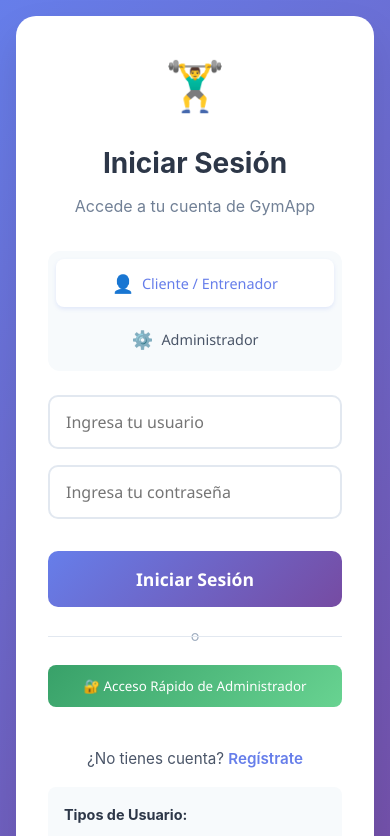
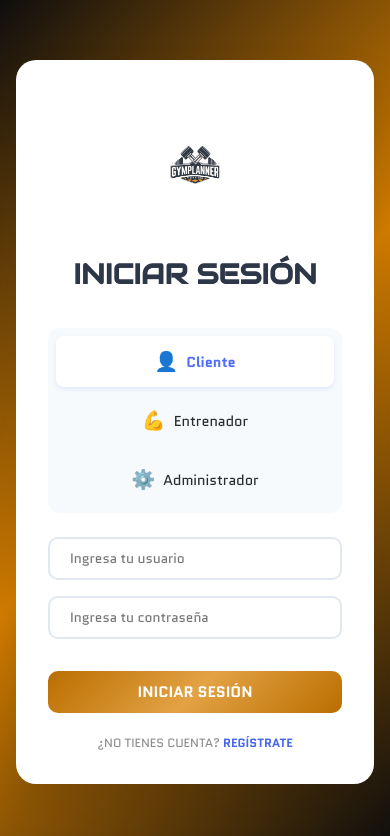
Before and after one commit to sebastoons/gym-app, a React (Vite) app in the folder frontend/: page /login in a window 390 px wide. Shown: the top 836 px of the page. Built offline with nearby package versions, Linux system fonts and the light colour scheme.

Commit message:
camiobs en acceso y base de datos

```diff
--- a/frontend/src/components/Login.jsx
+++ b/frontend/src/components/Login.jsx
@@ -10,7 +10,7 @@ const Login = () => {
   });
   const [error, setError] = useState('');
   const [loading, setLoading] = useState(false);
-  const [isAdminLogin, setIsAdminLogin] = useState(false);
+  const [selectedUserType, setSelectedUserType] = useState('cliente');
 
   const { login } = useAuth();
   const navigate = useNavigate();
@@ -38,21 +38,25 @@ const Login = () => {
     setLoading(false);
   };
 
-  const handleAdminQuickLogin = () => {
-    setFormData({
-      username: 'admin',
-      password: 'admin123'
-    });
-    setIsAdminLogin(true);
+  const handleUserTypeChange = (userType) => {
+    setSelectedUserType(userType);
+    setFormData({ username: '', password: '' });
+    setError('');
   };
 
   return (
     <div className="login-container">
       <div className="login-box">
         <div className="login-logo-container">
-          <div className="login-logo">🏋️‍♂️</div>
+          {/* Logo placeholder - aquí puedes poner tu logo real */}
+          <div className="login-logo-image">
+            <img
+              src="/logo.svg"           // Ruta relativa desde public
+              alt="GymApp Logo"
+              className="login-logo-img"
+            />
+          </div>
           <h2 className="login-title">Iniciar Sesión</h2>
-          <p className="login-subtitle">Accede a tu cuenta de GymApp</p>
         </div>
 
         {/* Selector de tipo de usuario */}
@@ -60,37 +64,30 @@ const Login = () => {
           <div className="login-user-types">
             <button
               type="button"
-              className={`login-user-type ${!isAdminLogin ? 'active' : ''}`}
-              onClick={() => {
-                setIsAdminLogin(false);
-                setFormData({ username: '', password: '' });
-                setError('');
-              }}
+              className={`login-user-type ${selectedUserType === 'cliente' ? 'active' : ''}`}
+              onClick={() => handleUserTypeChange('cliente')}
             >
               <span className="login-user-icon">👤</span>
-              Cliente / Entrenador
+              Cliente
             </button>
             <button
               type="button"
-              className={`login-user-type ${isAdminLogin ? 'active' : ''}`}
-              onClick={() => {
-                setIsAdminLogin(true);
-                setFormData({ username: 'admin', password: 'admin123' });
-                setError('');
-              }}
+              className={`login-user-type ${selectedUserType === 'entrenador' ? 'active' : ''}`}
+              onClick={() => handleUserTypeChange('entrenador')}
+            >
+              <span className="login-user-icon">💪</span>
+              Entrenador
+            </button>
+            <button
+              type="button"
+              className={`login-user-type ${selectedUserType === 'administrador' ? 'active' : ''}`}
+              onClick={() => handleUserTypeChange('administrador')}
             >
               <span className="login-user-icon">⚙️</span>
               Administrador
             </button>
           </div>
         </div>
-
-        {isAdminLogin && (
-          <div className="login-admin-notice">
-            <p>🔐 <strong>Acceso de Administrador</strong></p>
-            <p>Credenciales pre-cargadas para acceso administrativo</p>
-          </div>
-        )}
 
         {error && <div className="login-error">{error}</div>}
 
@@ -103,8 +100,7 @@ const Login = () => {
               onChange={handleChange}
               required
               className="login-input"
-              placeholder={isAdminLogin ? "admin (pre-cargado)" : "Ingresa tu usuario"}
-              readOnly={isAdminLogin}
+              placeholder="Ingresa tu usuario"
             />
           </div>
 
@@ -116,15 +112,14 @@ const Login = () => {
               onChange={handleChange}
               required
               className="login-input"
-              placeholder={isAdminLogin ? "admin123 (pre-cargado)" : "Ingresa tu contraseña"}
-              readOnly={isAdminLogin}
+              placeholder="Ingresa tu contraseña"
             />
           </div>
 
           <button
             type="submit"
             disabled={loading}
-            className={`login-button ${isAdminLogin ? 'admin' : ''}`}
+            className="login-button"
           >
             {loading ? (
               <>
@@ -132,43 +127,14 @@ const Login = () => {
                 Iniciando sesión...
               </>
             ) : (
-              <>
-                {isAdminLogin ? '🔐 ' : ''}
-                Iniciar Sesión {isAdminLogin ? 'como Administrador' : ''}
-              </>
+              'Iniciar Sesión'
             )}
           </button>
         </form>
 
-        {!isAdminLogin && (
-          <>
-            <div className="login-divider">
-              <span>o</span>
-            </div>
-
-            <button
-              type="button"
-              onClick={handleAdminQuickLogin}
-              className="login-admin-access"
-            >
-              🔐 Acceso Rápido de Administrador
-            </button>
-          </>
-        )}
-
         <p className="login-register-link">
           ¿No tienes cuenta? <a href="/register" className="login-link">Regístrate</a>
         </p>
-
-        {/* Información de roles */}
-        <div className="login-roles-info">
-          <h4>Tipos de Usuario:</h4>
-          <ul>
-            <li><strong>Cliente:</strong> Reserva clases, gestiona membresías</li>
-            <li><strong>Entrenador:</strong> Maneja clases y seguimiento</li>
-            <li><strong>Administrador:</strong> Control total del sistema</li>
-          </ul>
-        </div>
       </div>
     </div>
   );
--- a/frontend/src/components/Register.jsx
+++ b/frontend/src/components/Register.jsx
@@ -15,6 +15,7 @@ const Register = () => {
     role: 'cliente' // Por defecto cliente
   });
   const [error, setError] = useState('');
+  const [fieldErrors, setFieldErrors] = useState({});
   const [loading, setLoading] = useState(false);
 
   const { register } = useAuth();
@@ -25,15 +26,70 @@ const Register = () => {
       ...formData,
       [e.target.name]: e.target.value
     });
+    // Limpiar error del campo cuando el usuario empieza a escribir
+    if (fieldErrors[e.target.name]) {
+      setFieldErrors({ ...fieldErrors, [e.target.name]: null });
+    }
+    // Limpiar error general
+    if (error) {
+      setError('');
+    }
+  };
+
+  const validateForm = () => {
+    const errors = {};
+
+    // Validar nombre
+    if (!formData.first_name.trim()) {
+      errors.first_name = 'El nombre es requerido';
+    }
+
+    // Validar apellido
+    if (!formData.last_name.trim()) {
+      errors.last_name = 'El apellido es requerido';
+    }
+
+    // Validar username
+    if (!formData.username.trim()) {
+      errors.username = 'El nombre de usuario es requerido';
+    } else if (formData.username.length < 3) {
+      errors.username = 'Mínimo 3 caracteres';
+    }
+
+    // Validar email
+    const emailRegex = /^[^\s@]+@[^\s@]+\.[^\s@]+$/;
+    if (!formData.email.trim()) {
+      errors.email = 'El email es requerido';
+    } else if (!emailRegex.test(formData.email)) {
+      errors.email = 'Formato de email inválido';
+    }
+
+    // Validar contraseña
+    if (!formData.password) {
+      errors.password = 'La contraseña es requerida';
+    } else if (formData.password.length < 8) {
+      errors.password = 'Mínimo 8 caracteres';
+    }
+
+    // Validar confirmación de contraseña
+    if (formData.password !== formData.password_confirm) {
+      errors.password_confirm = 'Las contraseñas no coinciden';
+    }
+
+    return errors;
   };
 
   const handleSubmit = async (e) => {
     e.preventDefault();
     setLoading(true);
     setError('');
+    setFieldErrors({});
 
-    if (formData.password !== formData.password_confirm) {
-      setError('Las contraseñas no coinciden');
+    // Validación del lado del cliente
+    const errors = validateForm();
+    if (Object.keys(errors).length > 0) {
+      setFieldErrors(errors);
+      setError('Por favor corrige los errores');
       setLoading(false);
       return;
     }
@@ -43,10 +99,33 @@ const Register = () => {
     if (result.success) {
       navigate('/dashboard');
     } else {
-      setError(typeof result.error === 'object' ?
-        Object.values(result.error).flat().join(', ') :
-        result.error
-      );
+      // Manejar errores del servidor
+      if (typeof result.error === 'object') {
+        const backendErrors = {};
+        let errorMessages = [];
+
+        Object.keys(result.error).forEach(key => {
+          const errorValue = result.error[key];
+          const errorText = Array.isArray(errorValue) ? errorValue.join(', ') : errorValue;
+
+          // Mapear errores comunes
+          if (key === 'username') {
+            backendErrors.username = 'Usuario ya registrado';
+            errorMessages.push('El nombre de usuario ya existe');
+          } else if (key === 'email') {
+            backendErrors.email = 'Email ya registrado';
+            errorMessages.push('El email ya está en uso');
+          } else {
+            backendErrors[key] = errorText;
+            errorMessages.push(errorText);
+          }
+        });
+
+        setFieldErrors(backendErrors);
+        setError(errorMessages.join('. '));
+      } else {
+        setError(result.error || 'Error al registrar');
+      }
     }
 
     setLoading(false);
@@ -56,16 +135,18 @@ const Register = () => {
     <div className="register-container">
       <div className="register-box">
         {/* Logo Section */}
-        <div className="register-logo-container">
-          <div className="register-logo">🏋️‍♂️</div>
-          <h2 className="register-title">Únete a GymApp</h2>
-          <p className="register-subtitle">Crea tu cuenta y comienza tu entrenamiento</p>
+        <div className="login-logo-image">
+          <img
+            src="/logo.svg"
+            alt="GymApp Logo"
+            className="login-logo-img"
+          />
         </div>
 
         {error && <div className="register-error">{error}</div>}
 
         <form onSubmit={handleSubmit} className="register-form">
-          {/* Selector de Rol - Prominente */}
+          {/* Selector de Rol */}
           <div className="register-role-selector">
             <label className="register-label">¿Cómo te vas a registrar?</label>
             <div className="register-role-options">
@@ -109,9 +190,12 @@ const Register = () => {
                 value={formData.first_name}
                 onChange={handleChange}
                 required
-                className="register-input"
+                className={`register-input ${fieldErrors.first_name ? 'error' : ''}`}
                 placeholder="Nombre"
               />
+              {fieldErrors.first_name && (
+                <span className="register-field-error">{fieldErrors.first_name}</span>
+              )}
             </div>
 
             <div className="register-input-group">
@@ -121,9 +205,12 @@ const Register = () => {
                 value={formData.last_name}
                 onChange={handleChange}
                 required
-                className="register-input"
+                className={`register-input ${fieldErrors.last_name ? 'error' : ''}`}
                 placeholder="Apellido"
               />
+              {fieldErrors.last_name && (
+                <span className="register-field-error">{fieldErrors.last_name}</span>
+              )}
             </div>
           </div>
 
@@ -134,9 +221,12 @@ const Register = () => {
               value={formData.username}
               onChange={handleChange}
               required
-              className="register-input"
+              className={`register-input ${fieldErrors.username ? 'error' : ''}`}
               placeholder="Nombre de usuario"
             />
+            {fieldErrors.username && (
+              <span className="register-field-error">{fieldErrors.username}</span>
+            )}
           </div>
 
           <div className="register-input-group">
@@ -146,9 +236,12 @@ const Register = () => {
               value={formData.email}
               onChange={handleChange}
               required
-              className="register-input"
+              className={`register-input ${fieldErrors.email ? 'error' : ''}`}
               placeholder="Correo electrónico"
             />
+            {fieldErrors.email && (
+              <span className="register-field-error">{fieldErrors.email}</span>
+            )}
           </div>
 
           <div className="register-input-group">
@@ -170,9 +263,12 @@ const Register = () => {
                 value={formData.password}
                 onChange={handleChange}
                 required
-                className="register-input"
-                placeholder="Contraseña"
+                className={`register-input ${fieldErrors.password ? 'error' : ''}`}
+                placeholder="Contraseña (mín. 8)"
               />
+              {fieldErrors.password && (
+                <span className="register-field-error">{fieldErrors.password}</span>
+              )}
             </div>
 
             <div className="register-input-group">
@@ -182,9 +278,12 @@ const Register = () => {
                 value={formData.password_confirm}
                 onChange={handleChange}
                 required
-                className="register-input"
+                className={`register-input ${fieldErrors.password_confirm ? 'error' : ''}`}
                 placeholder="Confirmar contraseña"
               />
+              {fieldErrors.password_confirm && (
+                <span className="register-field-error">{fieldErrors.password_confirm}</span>
+              )}
             </div>
           </div>
 
@@ -202,11 +301,6 @@ const Register = () => {
           </button>
         </form>
 
-        <div className="register-admin-note">
-          <p><strong>¿Eres administrador?</strong></p>
-          <p>Los administradores deben <a href="/login" className="register-link">iniciar sesión</a> con credenciales especiales</p>
-        </div>
-
         <p className="register-login-link">
           ¿Ya tienes cuenta?{' '}
           <a href="/login" className="register-link">
--- a/frontend/src/styles/components/Login.css
+++ b/frontend/src/styles/components/Login.css
@@ -5,7 +5,7 @@
   display: flex;
   align-items: center;
   justify-content: center;
-  background: linear-gradient(135deg, #667eea 0%, #764ba2 100%);
+  background: linear-gradient(135deg, #0e0e0e, #d37d00, #0e0e0e);
   padding: 2rem 1rem;
 }
 
@@ -24,23 +24,34 @@
   margin-bottom: 2rem;
 }
 
-.login-logo {
-  font-size: 4rem;
-  margin-bottom: 1rem;
-  animation: pulse 2s infinite;
+.login-logo-image {
+  margin-bottom: 0;
+  display: flex;
+  justify-content: center;
+  align-items: center;
+  height: 150px;
+}
+
+.login-logo-img {
+  max-width: 250px;
+  max-height: 240px;
+  object-fit: contain;
 }
 
 .login-title {
   color: #2d3748;
-  font-size: 2rem;
-  font-weight: 700;
-  margin-bottom: 0.5rem;
+  font-size: 1.5em;
+  margin-bottom: 0;
+  font-family: 'Audiowide', cursive;
+  text-transform: uppercase;
+  margin-top: 10px
 }
 
 .login-subtitle {
-  color: #718096;
-  font-size: 1rem;
+  color: #a2a6ad;
+  font-size: 0.85em;
   margin: 0;
+  font-family: 'Quantico';
 }
 
 /* Selector de tipo de usuario */
@@ -50,7 +61,7 @@
 
 .login-user-types {
   display: grid;
-  grid-template-columns: 1fr 1fr;
+  grid-template-columns: 1fr 1fr 1fr;
   gap: 0.5rem;
   background: #f7fafc;
   border-radius: 12px;
@@ -60,17 +71,19 @@
 .login-user-type {
   background: transparent;
   border: none;
-  padding: 0.75rem 1rem;
+  padding: 10px 0;
   border-radius: 8px;
-  font-size: 0.9rem;
-  font-weight: 500;
-  color: #4a5568;
+  font-size: 0.8em;
+  color: #292b2f;
   cursor: pointer;
   transition: all 0.3s ease;
   display: flex;
+  flex-direction: column;
   align-items: center;
   justify-content: center;
-  gap: 0.5rem;
+  gap: 0.25rem;
+  min-height: 60px;
+  font-family: 'Quantico';
 }
 
 .login-user-type:hover {
@@ -80,27 +93,13 @@
 
 .login-user-type.active {
   background: white;
-  color: #667eea;
+  color: #4d6cf9;
   box-shadow: 0 2px 4px rgba(102, 126, 234, 0.15);
+  font-weight: bold;
 }
 
 .login-user-icon {
-  font-size: 1.1rem;
-}
-
-.login-admin-notice {
-  background: linear-gradient(135deg, #e53e3e10, #fc814a10);
-  border: 1px solid #feb2b2;
-  border-radius: 8px;
-  padding: 1rem;
-  margin-bottom: 1rem;
-  text-align: center;
-}
-
-.login-admin-notice p {
-  margin: 0.25rem 0;
-  font-size: 0.9rem;
-  color: #c53030;
+  font-size: 1.2rem;
 }
 
 /* Formulario */
@@ -117,12 +116,13 @@
 
 .login-input {
   width: 100%;
-  padding: 0.875rem 1rem;
+  padding: 10px 20px;
   border: 2px solid #e2e8f0;
   border-radius: 10px;
-  font-size: 1rem;
+  font-size: 0.85em;
   transition: all 0.3s ease;
   background: white;
+  font-family: 'Quantico';
 }
 
 .login-input:focus {
@@ -131,36 +131,25 @@
   box-shadow: 0 0 0 3px rgba(102, 126, 234, 0.1);
 }
 
-.login-input:read-only {
-  background: #f7fafc;
-  color: #4a5568;
-}
-
 .login-button {
   width: 100%;
-  background: linear-gradient(135deg, #667eea 0%, #764ba2 100%);
+  background: linear-gradient(135deg, #ba6e00, #e3a244, #ba6e00);
   color: white;
   border: none;
-  padding: 1rem;
+  padding: 10px;
   border-radius: 10px;
-  font-size: 1.1rem;
-  font-weight: 600;
+  font-size: 0.95em;
+  font-weight: bold;
   cursor: pointer;
   transition: all 0.3s ease;
   margin-top: 1rem;
+  font-family: 'Quantico';
+  text-transform: uppercase;
 }
 
 .login-button:hover:not(:disabled) {
   transform: translateY(-2px);
   box-shadow: 0 10px 20px rgba(102, 126, 234, 0.3);
-}
-
-.login-button.admin {
-  background: linear-gradient(135deg, #e53e3e, #fc814a);
-}
-
-.login-button.admin:hover:not(:disabled) {
-  box-shadow: 0 10px 20px rgba(229, 62, 62, 0.3);
 }
 
 .login-button:disabled {
@@ -180,60 +169,19 @@
   margin-right: 0.5rem;
 }
 
-/* Divider */
-.login-divider {
-  text-align: center;
-  margin: 1rem 0;
-  position: relative;
-}
-
-.login-divider::before {
-  content: '';
-  position: absolute;
-  top: 50%;
-  left: 0;
-  right: 0;
-  height: 1px;
-  background: #e2e8f0;
-}
-
-.login-divider span {
-  background: white;
-  color: #a0aec0;
-  padding: 0 1rem;
-  font-size: 0.9rem;
-}
-
-/* Admin access button */
-.login-admin-access {
-  width: 100%;
-  background: linear-gradient(135deg, #38a169, #68d391);
-  color: white;
-  border: none;
-  padding: 0.75rem;
-  border-radius: 8px;
-  font-weight: 500;
-  margin-bottom: 1rem;
-  transition: all 0.3s ease;
-  cursor: pointer;
-}
-
-.login-admin-access:hover {
-  transform: translateY(-1px);
-  box-shadow: 0 4px 12px rgba(56, 161, 105, 0.25);
-}
-
 /* Links */
 .login-register-link {
   text-align: center;
-  margin-top: 1.5rem;
-  font-size: 0.95rem;
-  color: #4a5568;
+  margin-top: 20px;
+  font-size: 0.75em;
+  color: #8c8c8c;
+  font-family: 'Quantico';
+  text-transform: uppercase;
 }
 
 .login-link {
-  color: #667eea;
-  font-weight: 600;
+  color: #4766ed;
+  font-weight: bold;
   text-decoration: none;
   transition: color 0.2s ease;
 }
@@ -241,31 +189,6 @@
 .login-link:hover {
   color: #5a67d8;
   text-decoration: underline;
-}
-
-/* Roles info */
-.login-roles-info {
-  background: #f7fafc;
-  border-radius: 8px;
-  padding: 1rem;
-  margin-top: 1rem;
-}
-
-.login-roles-info h4 {
-  margin: 0 0 0.5rem 0;
-  font-size: 0.9rem;
-  color: #2d3748;
-}
-
-.login-roles-info ul {
-  margin: 0;
-  padding-left: 1rem;
-  font-size: 0.8rem;
-  color: #4a5568;
-}
-
-.login-roles-info li {
-  margin-bottom: 0.25rem;
 }
 
 /* Error */
@@ -291,14 +214,33 @@
 
   .login-user-types {
     grid-template-columns: 1fr;
+    gap: 0.5rem;
+  }
+
+  .login-user-type {
+    flex-direction: row;
+    gap: 0.5rem;
+    padding: 0.75rem 1rem;
+    min-height: auto;
   }
 
   .login-title {
     font-size: 1.75rem;
   }
 
-  .login-logo {
-    font-size: 3rem;
+  .login-logo-img {
+    max-width: 100px;
+    max-height: 60px;
+  }
+}
+
+@media (max-width: 480px) {
+  .login-user-types {
+    grid-template-columns: 1fr;
+  }
+
+  .login-user-type {
+    font-size: 0.9rem;
   }
 }
 
@@ -314,15 +256,6 @@
   }
 }
 
-@keyframes pulse {
-  0%, 100% {
-    transform: scale(1);
-  }
-  50% {
-    transform: scale(1.05);
-  }
-}
-
 @keyframes spin {
   0% { transform: rotate(0deg); }
   100% { transform: rotate(360deg); }
```
Also changed, not shown: frontend/src/styles/components/Register.css (+85 -45 lines).
